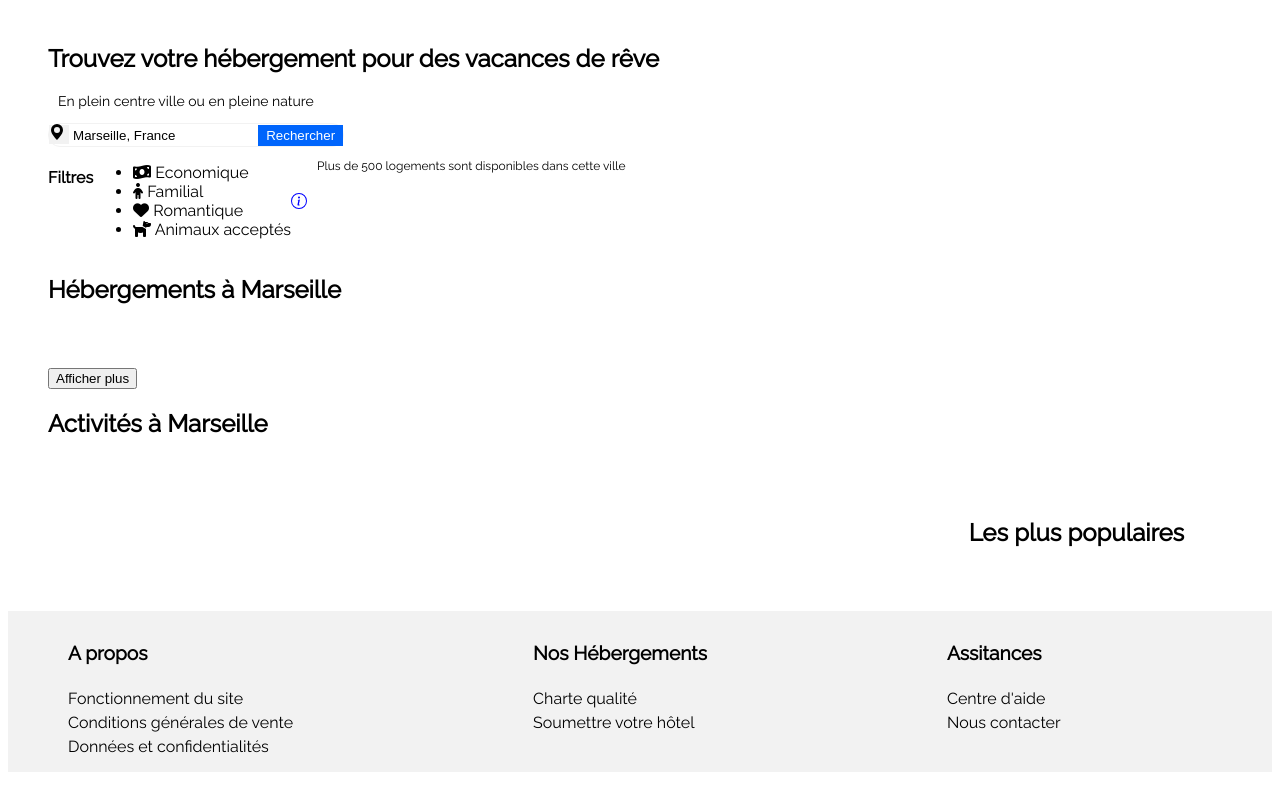
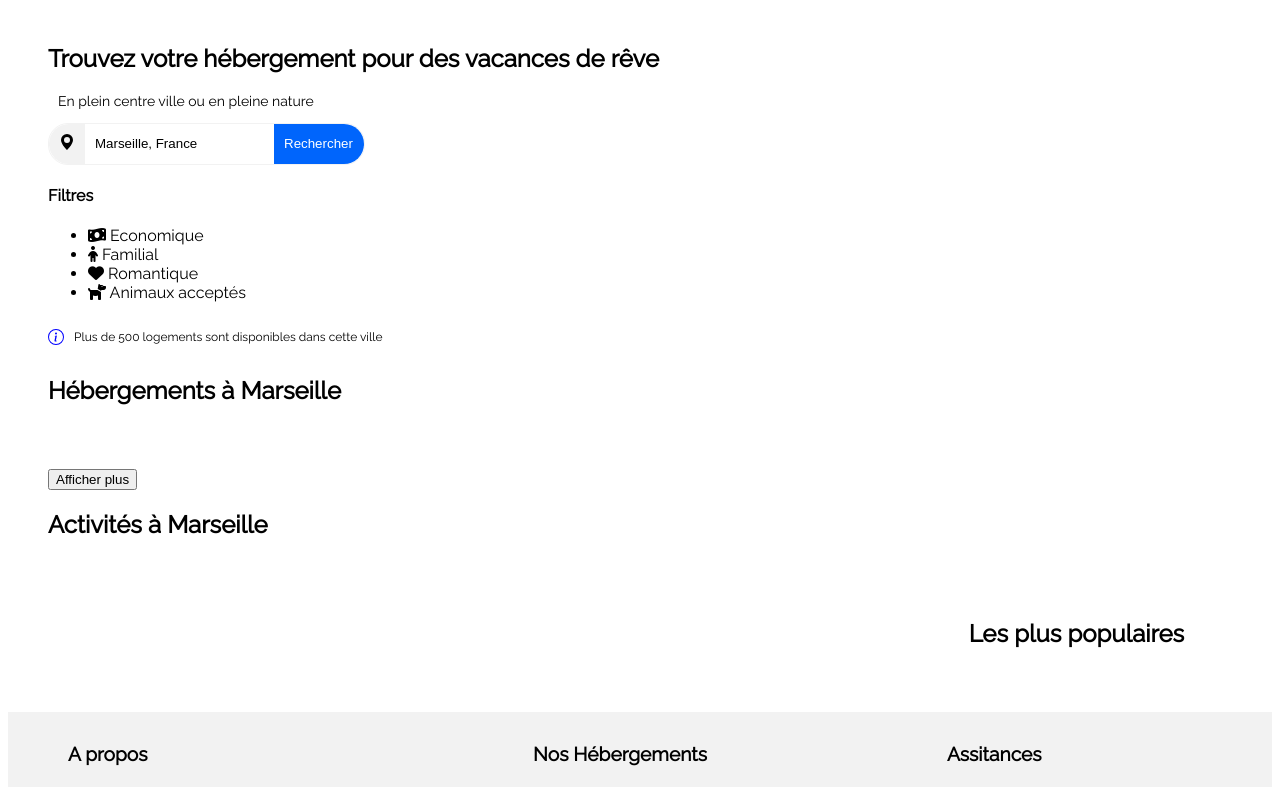
Before and after one commit to LilouCode/LisaLox_2_05102021, a plain HTML site: page index.html in a window 1280 px wide. Shown: the part 109-896 px from the top of the page. Drawn offline with Linux system fonts and the light colour scheme.

Commit message:
Header Border add (transparent) + Form problem solved

```diff
--- a/index.html
+++ b/index.html
@@ -41,14 +41,14 @@
         </div>
 
         <form method="post" action="traitement.php" class="recherche">
-            <div id="input_group_container">
-                <span class="input_group_text" id="basic-addon1">
+            <div class="form">
+                <span class="class= item_form" id="icone_form">
                     <svg xmlns="http://www.w3.org/2000/svg" width="16" height="16" fill="currentColor" class="bi bi-geo-alt-fill" viewBox="0 0 16 16">
                     <path d="M8 16s6-5.686 6-10A6 6 0 0 0 2 6c0 4.314 6 10 6 10zm0-7a3 3 0 1 1 0-6 3 3 0 0 1 0 6z"/>
                     </svg>
                 </span>
-                <input type="text" id="texte_rechercher" value="Marseille, France">
-                <input type="submit" id="click_rechercher" value="Rechercher">
+                <input class= "item_form" type="text" id="texte_rechercher" value="Marseille, France">
+                <input class="item_form" type="submit" id="click_rechercher" value="Rechercher">
             </div>
         </form>
 
@@ -60,6 +60,7 @@
                 <li class="filtre_bouton"> <i class="fas fa-heart"></i> Romantique </li>
                 <li class="filtre_bouton"> <i class="fas fa-dog"></i> Animaux acceptés </li>
             </ul>
+        </div>
 
         <!-- <div class="item_filtres">
             <div class="filtre" id="économique">
@@ -88,7 +89,6 @@
                     <i class="fas fa-dog"></i>
                 </div>
                 <h4 class="titre_filtre">Animaux acceptés</h4>
-                    </div>
             </div>
         </div> -->
 
--- a/style.css
+++ b/style.css
@@ -36,8 +36,10 @@ body {
     min-height: fit-content;
     color: black;
     text-decoration: none; /*pas de surlignement*/
+    text-align: center;
     padding-top: 40px;
     padding-right: 15px;
+    border-top: solid transparent;
 }
 
 .menu a:hover{
@@ -82,7 +84,48 @@ main {
 
 /* Zone de recherche*/
 
-/*Je veux coller mon sous-titre au titre et je n'y arrive pas.*/
+.titre_section_recherche p{
+    padding-left: 10px;
+    font-size: 14px;
+    font-weight: lighter;
+}
+/*Form*/
+.form {
+display: flex;
+border: 1px solid #F2F2F2;
+border-radius: 20px;
+max-width: fit-content;
+}
+
+#icone_form  {
+border-top-left-radius: 20px;
+border-bottom-left-radius: 20px;
+border-right: transparent;
+border-top: transparent;
+border-bottom: transparent;
+background-color: #F2F2F2;
+padding: 10px;
+}
+
+#texte_rechercher {
+border: transparent;
+padding-left: 10px;
+background-color: white;
+}
+
+#click_rechercher {
+padding: 10px;
+border: 1px solid #0065FC;
+border-bottom-right-radius: 20px;
+border-top-right-radius: 20px;
+border-left: transparent;
+border-top: #0065FC;
+border-bottom: #0065FC;
+color: white;
+background-color: #0065FC;
+}
+
+/*Filtres*/
 .filtre_bouton ul{
     display: flex;
     margin-top: 0px;
@@ -92,41 +135,7 @@ main {
     list-style-type: none; /*pas de puce*/
 }
 
-.titre_section_recherche p{
-    padding-left: 10px;
-    font-size: 14px;
-    font-weight: lighter;
-}
-/*Input group - c'est 1 box pour 3 éléments*/
-#input_group_container{
-    display: block;
-    border: 1px solid #F2F2F2;
-    border-radius: 20px;
-    max-width: fit-content;
-}
-#texte_rechercher{
-    border-color: transparent;
-}
-#click_rechercher{
-    box-sizing: content-box;
-    background-color: #0065FC;
-    color: white;
-    border-color: transparent;
-}
-#basic-addon1{
-    background-color:#F2F2F2;
-}
-
-.click_rechercher {
-    background-color: #0065FC;
-    color: white;
-    border: none;
-    max-width: fit-content;
-    max-height: fit-content;
-}
-
-/*Filtres*/
-.filtres_recherche {
+/* .filtres_recherche {
     display: flex;
 }
 
@@ -156,7 +165,7 @@ main {
 
 .titre_filtre{
 padding-right: 10px;
-}
+} */
 
 .info_recherche {
 display: flex;
```
Lines whose indentation alone changed are shown as unchanged.
